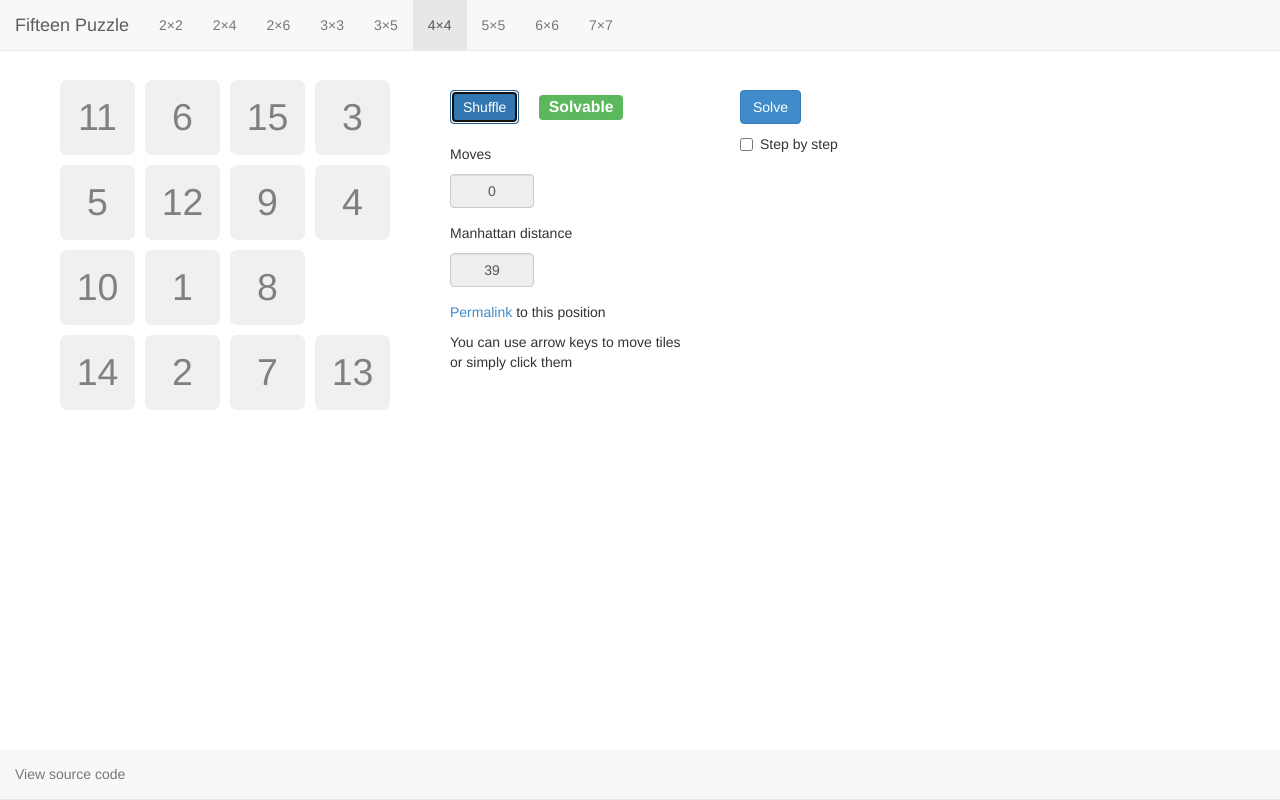
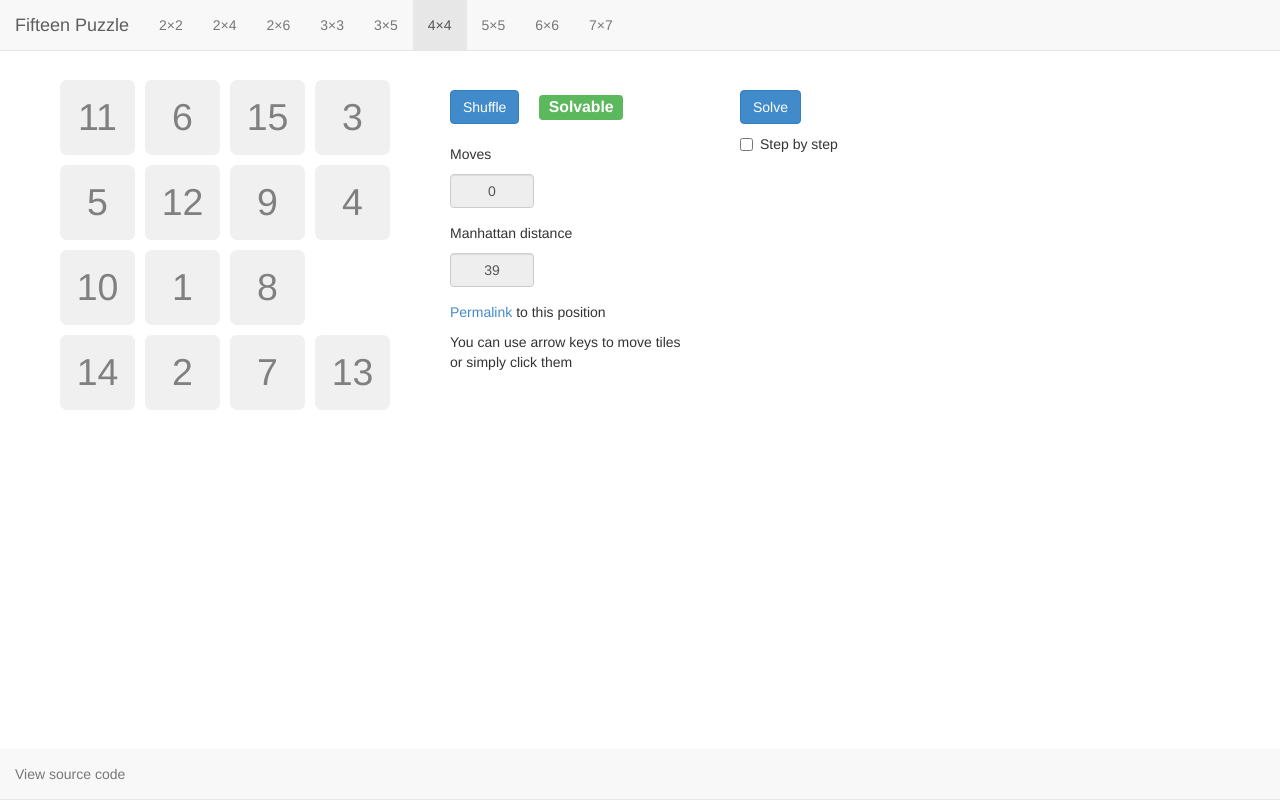
Before and after one commit to galanin/fifteen-b, a plain HTML site: page index.html in a window 1280 px wide. Both pictures are taken after a click on the button "Shuffle". Drawn offline with nearby package versions, Linux system fonts and the light colour scheme.

Commit message:
Content margin and annoying button outline fixed.

```diff
--- a/css/15-puzzle.css
+++ b/css/15-puzzle.css
@@ -1,15 +1,6 @@
-body > .container {
+.fifteen-puzzle {
+    overflow: hidden;
     margin: 70px 50px;
-}
-
-button {
-    outline: 0 none;
-}
-
-.fifteen-puzzle {
-    float: left;
-    overflow: hidden;
-    margin: 0 auto;
 }
 
 .fifteen-puzzle .fifteen-puzzle-board {
--- a/js/view/15-puzzle-panel.js
+++ b/js/view/15-puzzle-panel.js
@@ -29,6 +29,7 @@
 
         render: function() {
             this.$el.html(this.template());
+            this.$shuffle = this.$('.shuffle');
             this.$turns = this.$('input.moves');
             this.$distance = this.$('input.distance');
             this.$permalink = this.$('a.permalink');
@@ -38,6 +39,7 @@
 
         shuffle: function () {
             this.model.shuffle();
+            this.$shuffle.blur();
         },
 
         onInitialize: function () {
```
